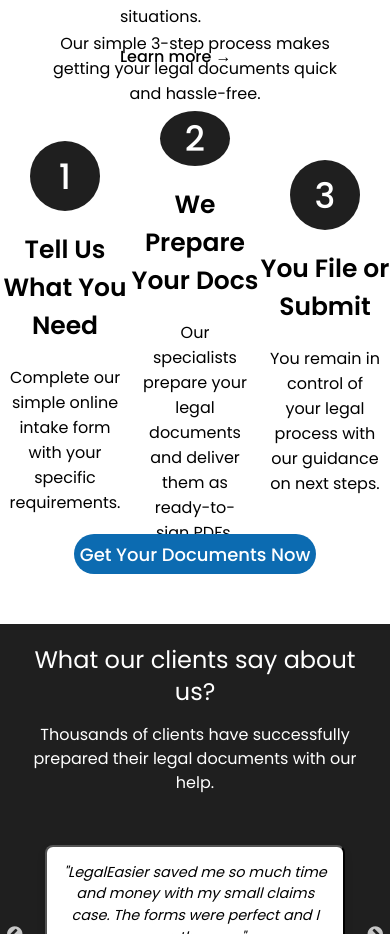
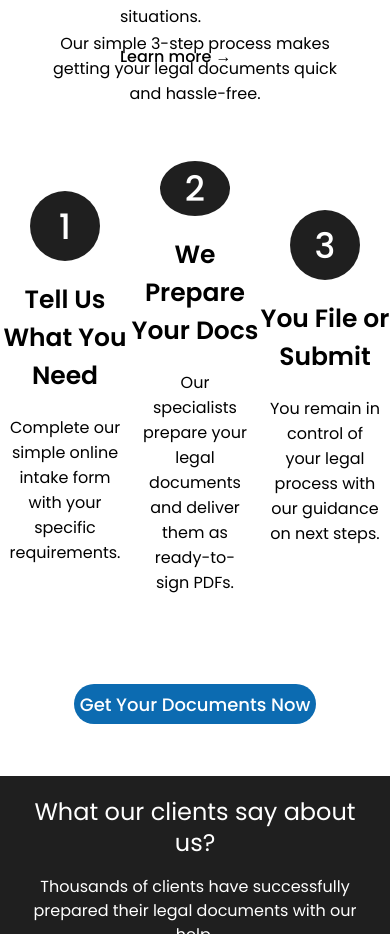
Before and after one commit to GaganRaj05/LegalEasier, a React (Vite) app in the folder frontend/: page / in a window 390 px wide. Shown: the part 2863-3797 px from the top of the page. Built offline with nearby package versions, Linux system fonts and the light colour scheme; no server answers.

Commit message:
Completed responsiveness

```diff
--- a/frontend/src/components/sections/ServiceSection/AboutService.css
+++ b/frontend/src/components/sections/ServiceSection/AboutService.css
@@ -202,6 +202,9 @@
     .sub-div {
         background-color: black;
     }
+    .about-service-cards p{
+        font-size: 15px;
+    }
 }
 @media (max-width:980px) {
     .documents {
@@ -209,6 +212,9 @@
     }
     .about-services {
         height: 870vh;
+    }
+    .about-service-cards p{
+        font-size: 11px;
     }
 }
 @media (max-width:661px) {
@@ -242,7 +248,7 @@
     }
 }
 
-@media (max-width:375px) {
+@media (max-width:387px) {
     .about-services {
         height: 1500vh;
     }
@@ -251,6 +257,9 @@
     }
     .documents {
         height: 80vh;
+    }
+    .price-container {
+        margin-top: 100px;
     }
 }
 @media (max-width:360px) {
--- a/frontend/src/components/sections/homeSections/HowItWorks.css
+++ b/frontend/src/components/sections/homeSections/HowItWorks.css
@@ -61,9 +61,18 @@
     justify-content: center;
     align-items: center;
 }
-@media (max-width:442px) {
+@media (max-width:542px) {
     .process-text {
         max-width: 300px;
+    }
+    .how-it-works  {
+        height: 100vh;
+    }
+    .info-cards-container {
+        margin-top: 50px;
+    }
+    .hw-btn {
+        margin-top: 100px;
     }
 }
 @media (max-width:320px) {
```
